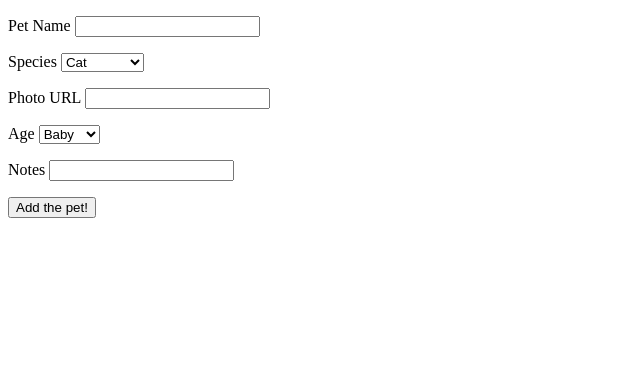
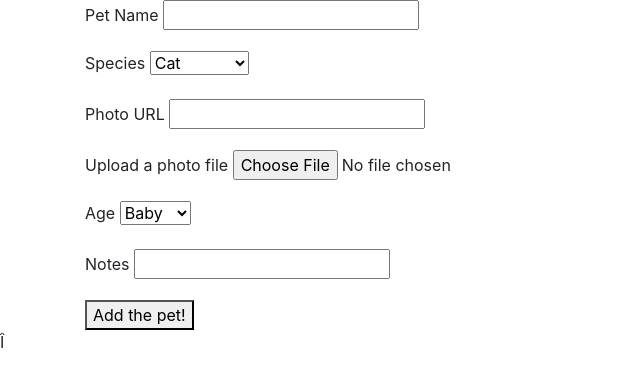
Before and after one commit to d-lee84/flask-adopt, a Flask app: page /add in a window 1280 px wide. Shown: the top 387 px of the page, without its empty margins (0-640 px from the left). Run offline with Flask 2, Linux system fonts and the light colour scheme; parts of the project's set-up code (start-up, migrations or seed data) failed here and were passed over; some libraries are stand-ins or nearby versions.

Commit message:
working on file uploading

```diff
--- a/app.py
+++ b/app.py
@@ -41,6 +41,7 @@ def add_pet():
     """ handle add pet form"""
 
     form = AddPetForm()
+
     if form.validate_on_submit():
         # name = form.name.data
         # species = form.species.data
@@ -50,6 +51,9 @@ def add_pet():
 
         pet = Pet()
         form.populate_obj(pet)
+
+
+
         db.session.add(pet)
         db.session.commit()
         flash("Created successfully")
--- a/forms.py
+++ b/forms.py
@@ -1,7 +1,8 @@
 """Forms for adopt app."""
 from flask_wtf import FlaskForm
+from flask_wtf.file import FileField
 from wtforms import StringField, FloatField, SelectField, BooleanField
-from wtforms.validators import InputRequired, Optional, Email, URL, AnyOf, Length
+from wtforms.validators import InputRequired, Optional, Email, URL, AnyOf, Length, ValidationError
 
 AGE_CHOICE = [('baby', 'Baby'),
               ('young', 'Young'),
@@ -11,13 +12,19 @@ SPECIES = ("cat", "dog", "porcupine")
 SPECIES_CHOICE = [(species, species.capitalize()) for species in SPECIES]
 
 
+def get_photo_url(form, field):
+    breakpoint()
+    if form.photo.data and field.data:
+        raise ValidationError("Cannot provide both url and file for the photo")
+
 class AddPetForm(FlaskForm):
     """ The pet add form accessed from the homepage """
     name = StringField("Pet Name", validators=[InputRequired()])
     species = SelectField("Species",
                           choices=SPECIES_CHOICE,
                           validators=[InputRequired()])
-    photo_url = StringField("Photo URL", validators=[Optional(), URL()])
+    photo_url = StringField("Photo URL", validators=[Optional(), URL(), get_photo_url])
+    photo = FileField("Upload a photo file")
     age = SelectField('Age',
                       choices=AGE_CHOICE,
                       validators=[InputRequired()])
--- a/templates/base.html
+++ b/templates/base.html
@@ -1,16 +1,33 @@
 <!DOCTYPE html>
 <html lang="en">
+
 <head>
     <meta charset="UTF-8">
     <meta name="viewport" content="width=device-width, initial-scale=1.0">
     <title>Pet Adoption Site</title>
+    <link rel="stylesheet" href="https://cdn.jsdelivr.net/npm/bootstrap@4.5.3/dist/css/bootstrap.min.css"
+        integrity="sha384-TX8t27EcRE3e/ihU7zmQxVncDAy5uIKz4rEkgIXeMed4M0jlfIDPvg6uqKI2xXr2" crossorigin="anonymous">
 </head>
+
 <body>
+
     {% for msg in get_flashed_messages() %}
     <h2>{{ msg }}</h2>
     {% endfor %}
 
-    {% block content %}
-    {% endblock %}
+    <div class="container">
+        {% block content %}{% endblock %}
+    </div>
+
+    <script src="https://code.jquery.com/jquery-3.5.1.slim.min.js"
+        integrity="sha384-DfXdz2htPH0lsSSs5nCTpuj/zy4C+OGpamoFVy38MVBnE+IbbVYUew+OrCXaRkfj"
+        crossorigin="anonymous"></script>
+    <script src="https://cdn.jsdelivr.net/npm/popper.js@1.16.1/dist/umd/popper.min.js"
+        integrity="sha384-9/reFTGAW83EW2RDu2S0VKaIzap3H66lZH81PoYlFhbGU+6BZp6G7niu735Sk7lN"
+        crossorigin="anonymous"></script>
+    <script src="https://cdn.jsdelivr.net/npm/bootstrap@4.5.3/dist/js/bootstrap.min.js"
+        integrity="sha384-w1Q4orYjBQndcko6MimVbzY0tgp4pWB4lZ7lr30WKz0vr/aWKhXdBNmNb5D92v7s"
+        crossorigin="anonymous"></script>Î
 </body>
+
 </html>
```
Also changed, not shown: templates/homepage.html (+15 -8 lines), static/photos/download.jpeg (added).
